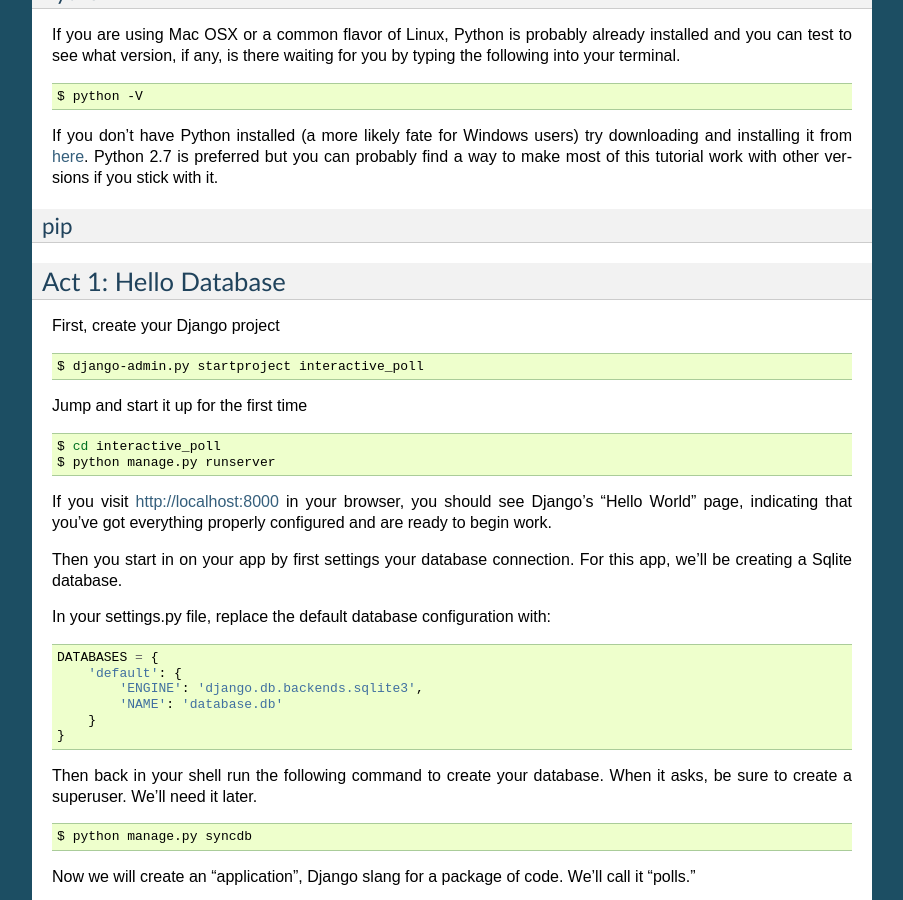
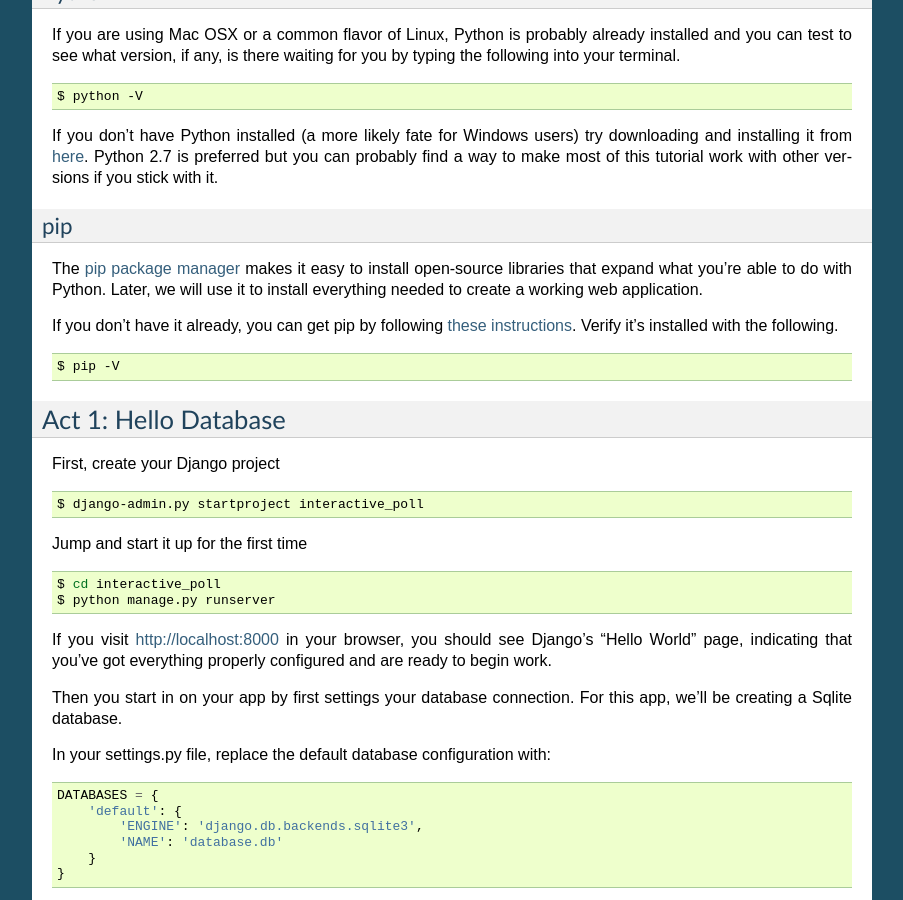
Before and after one commit to palewire/first-news-app, a Sphinx documentation site: the page built from docs/index.rst, in a window 1280 px wide and 900 px high, scrolled down 1372 px. Shown: the whole window, without its empty margins (198-1101 px from the left). Built offline with Sphinx 7.4.7, drawn with Linux system fonts in a browser that asks for light colours.

Commit message:
Added pip instructions

```diff
--- a/docs/index.rst
+++ b/docs/index.rst
@@ -98,6 +98,19 @@
 
 pip
 ---
+
+The `pip package manager <http://www.pip-installer.org/en/latest/index.html>`_
+makes it easy to install open-source libraries that
+expand what you're able to do with Python. Later, we will use it to install everything
+needed to create a working web application.
+
+If you don't have it already, you can get pip by following
+`these instructions <http://www.pip-installer.org/en/latest/installing.html>`_.
+Verify it's installed with the following.
+
+.. code-block:: bash
+
+    $ pip -V
 
 *********************
 Act 1: Hello Database
```
Also changed, not shown: 5 other files.
